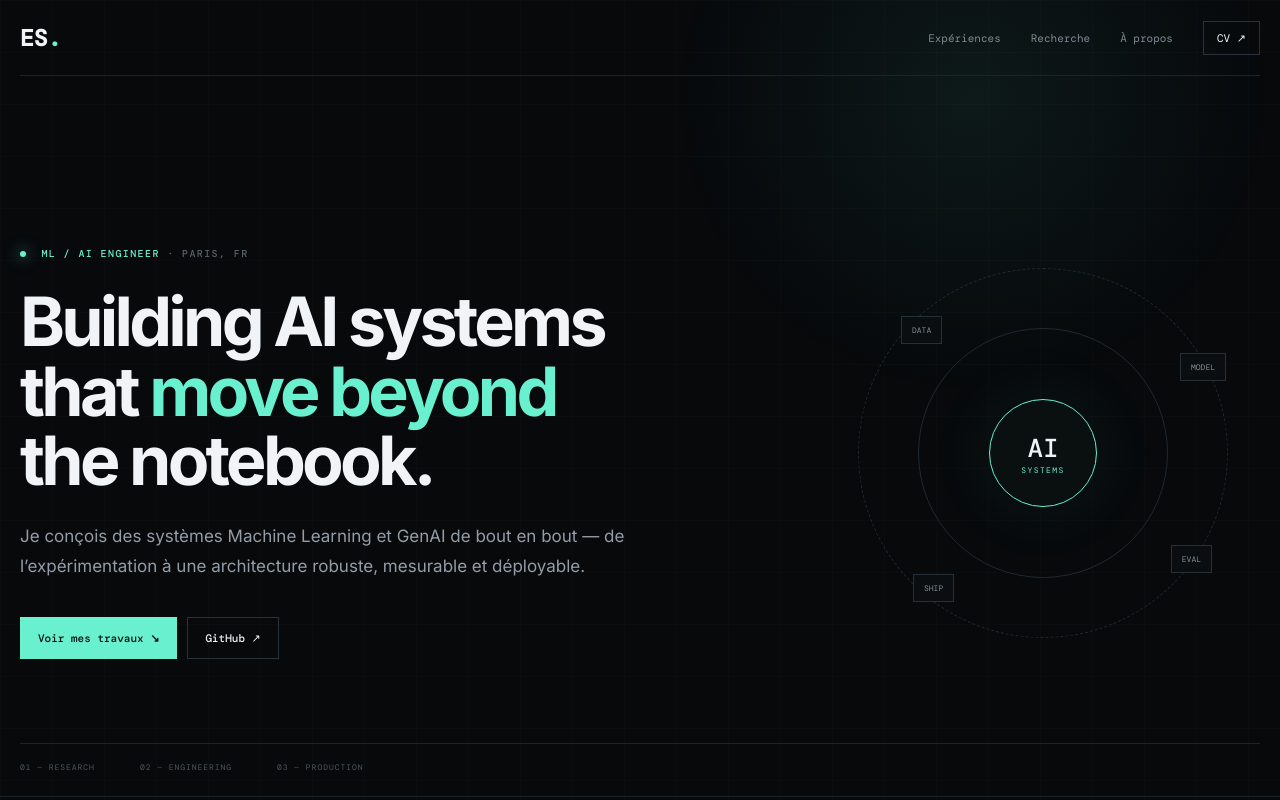
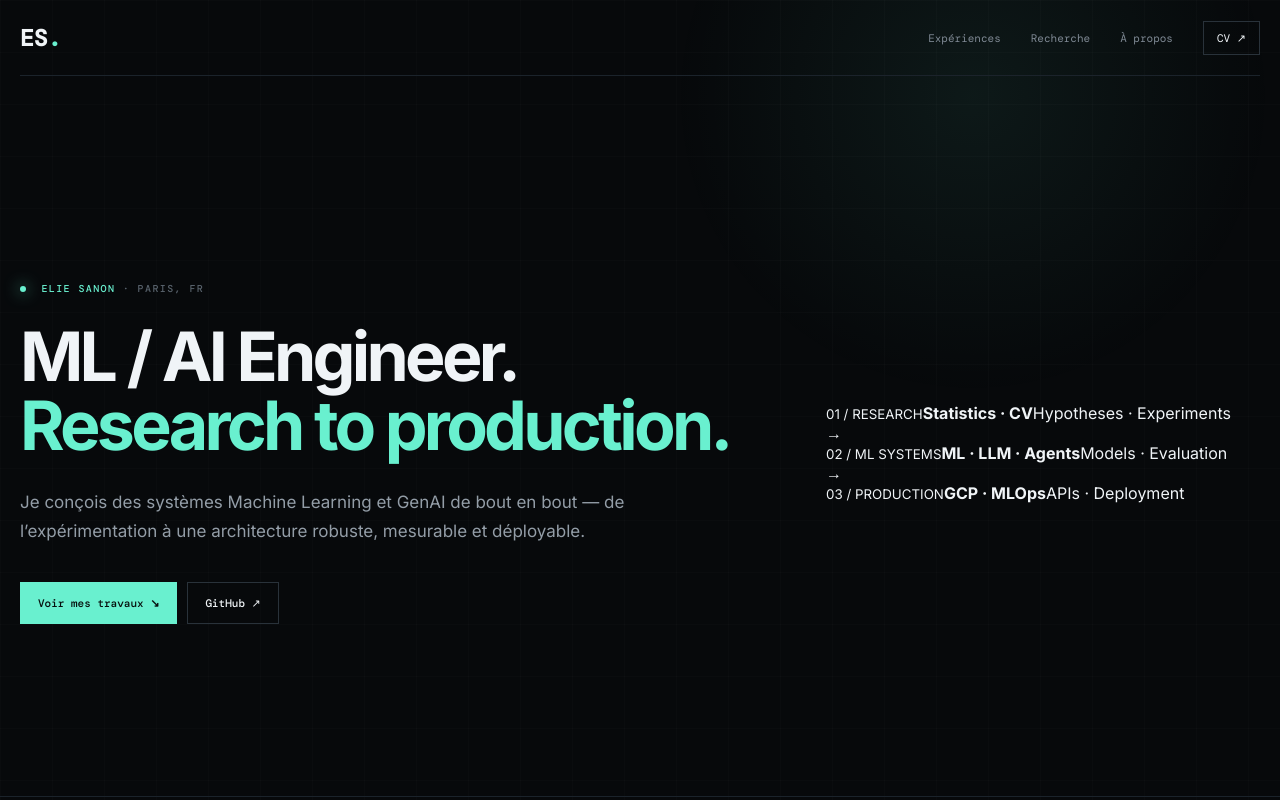
Before and after one commit to esanonpro/portfolio, a Next.js app: page / in a window 1280 px wide. Shown: the top 800 px of the page. Built offline with nearby package versions, Linux system fonts and the light colour scheme; a web font is replaced by a local one.

Commit message:
design: refine homepage hierarchy and signature

```diff
--- a/app/page.tsx
+++ b/app/page.tsx
@@ -7,10 +7,9 @@ const experiences = [
 export default function Home(){
  return <main>
   <nav><a className="brand" href="#">ES<span>.</span></a><div className="navlinks"><a href="#experience">Expériences</a><a href="/research">Recherche</a><a href="#about">À propos</a><a className="navCta" href="/cv_elie_sanon.pdf" target="_blank" rel="noreferrer">CV ↗</a></div></nav>
-  <section className="hero">
-   <div className="heroCopy"><div className="eyebrow"><i/> ML / AI ENGINEER <span>· PARIS, FR</span></div><h1>Building AI systems<br/>that <em>move beyond</em><br/>the notebook.</h1><p className="lead">Je conçois des systèmes Machine Learning et GenAI de bout en bout — de l’expérimentation à une architecture robuste, mesurable et déployable.</p><div className="actions"><a className="primary" href="#experience">Voir mes travaux <b>↘</b></a><a className="secondary" href="https://github.com/esanonpro" target="_blank" rel="noreferrer">GitHub ↗</a></div></div>
-   <div className="heroVisual"><div className="orbit o1"/><div className="orbit o2"/><div className="core"><span>AI</span><small>SYSTEMS</small></div><div className="node n1">DATA</div><div className="node n2">MODEL</div><div className="node n3">EVAL</div><div className="node n4">SHIP</div></div>
-   <div className="heroMeta"><span>01 — RESEARCH</span><span>02 — ENGINEERING</span><span>03 — PRODUCTION</span></div>
+  <section className="hero heroV21">
+   <div className="heroCopy"><div className="eyebrow"><i/> ELIE SANON <span>· PARIS, FR</span></div><h1>ML / AI Engineer.<br/><em>Research to production.</em></h1><p className="lead">Je conçois des systèmes Machine Learning et GenAI de bout en bout — de l’expérimentation à une architecture robuste, mesurable et déployable.</p><div className="actions"><a className="primary" href="#experience">Voir mes travaux <b>↘</b></a><a className="secondary" href="https://github.com/esanonpro" target="_blank" rel="noreferrer">GitHub ↗</a></div></div>
+   <div className="heroSignature" aria-label="Research, ML Systems, Production"><div><small>01 / RESEARCH</small><b>Statistics · CV</b><span>Hypotheses · Experiments</span></div><i>→</i><div><small>02 / ML SYSTEMS</small><b>ML · LLM · Agents</b><span>Models · Evaluation</span></div><i>→</i><div><small>03 / PRODUCTION</small><b>GCP · MLOps</b><span>APIs · Deployment</span></div></div>
   </section>
 
   <section className="strip"><span className="stripLabel">CURRENT STACK</span>{["Python","LangGraph","GCP","Vertex AI","Docker","FastAPI","TypeScript","Next.js"].map(x=><span key={x}>{x}</span>)}</section>
```
